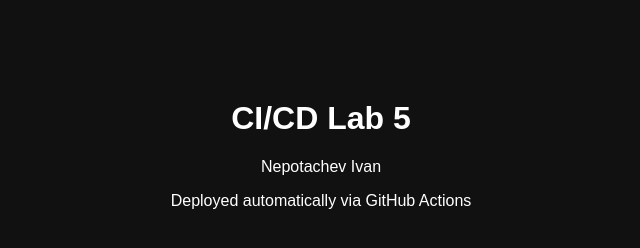
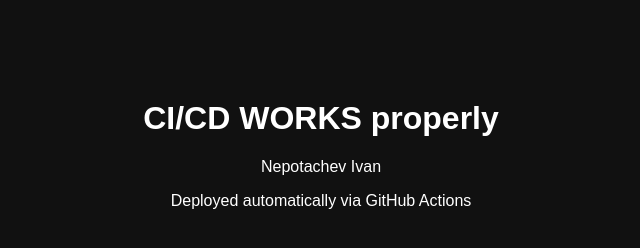
Before and after one commit to IvanGodPro24/lab5-cicd, a plain HTML site: page index.html in a window 1280 px wide. Shown: the whole page, without its empty margins (319-959 px from the left). Drawn offline with Linux system fonts and the light colour scheme.

Commit message:
change h1

```diff
--- a/index.html
+++ b/index.html
@@ -13,7 +13,7 @@
     </style>
   </head>
   <body>
-    <h1>CI/CD Lab 5</h1>
+    <h1>CI/CD WORKS properly</h1>
     <p>Nepotachev Ivan</p>
     <p>Deployed automatically via GitHub Actions</p>
   </body>
```
